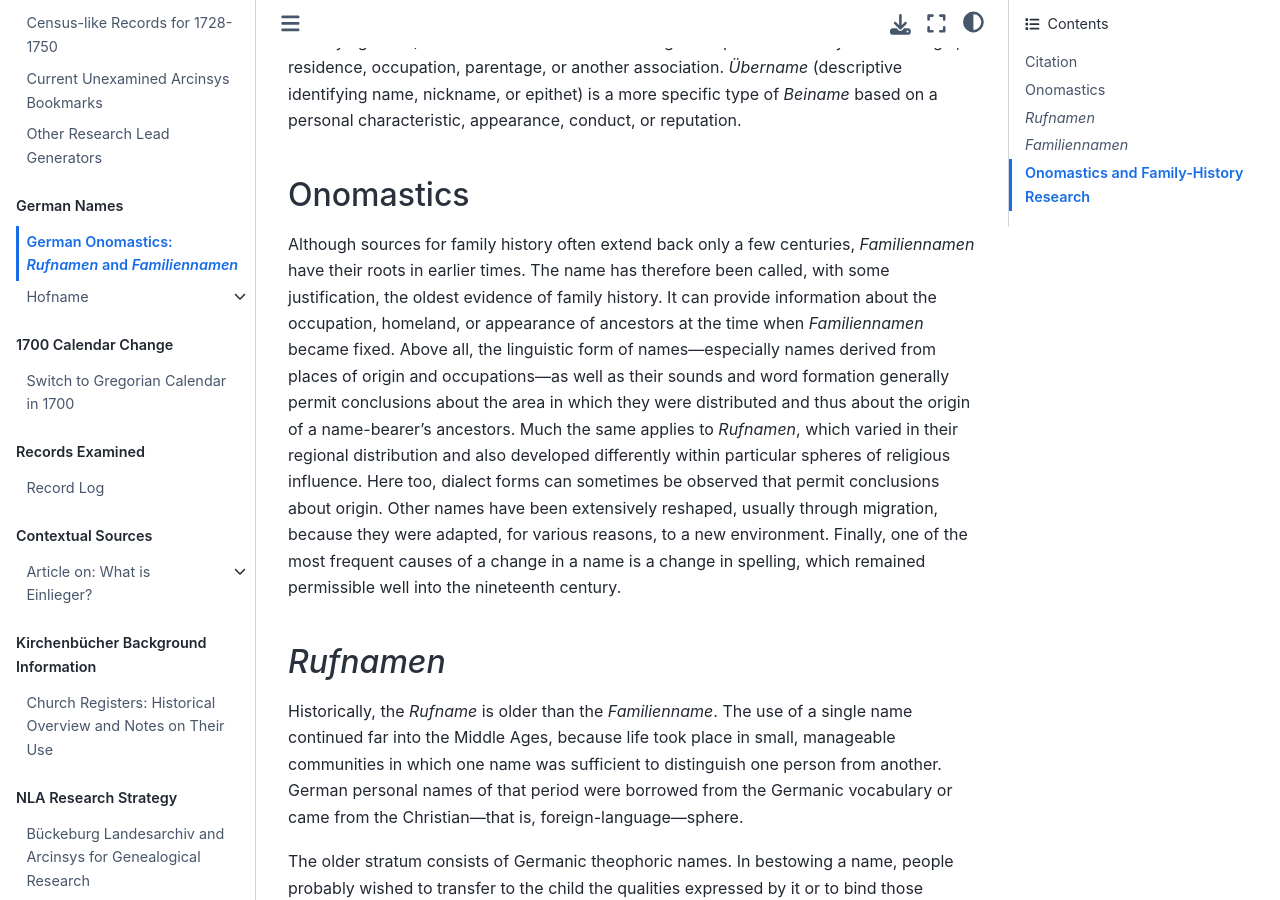
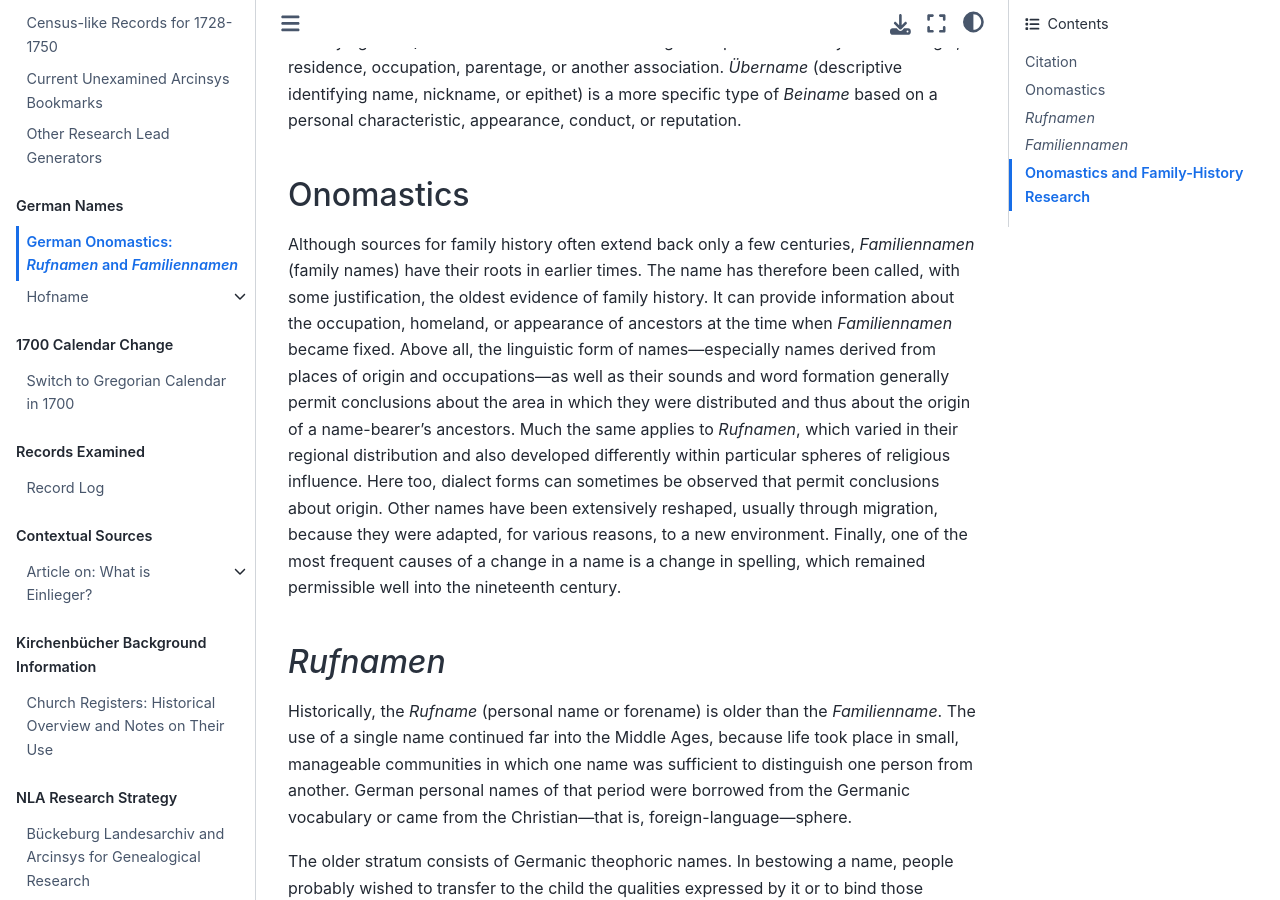
Before and after one commit to kurt-krueckeberg/sphinx-research, a Jupyter Book: the page built from names/Namenkunde.md, in a window 1280 px wide and 900 px high, scrolled down 437 px. Built offline with Jupyter Book 1.0.4 settings and Sphinx 7.4.7 and the Sphinx Book theme 1.1.4, drawn with Linux system fonts in a browser that asks for light colours; some of the changed text lies outside the part shown.

Commit message:
Update files

```diff
--- a/names/Namenkunde.md
+++ b/names/Namenkunde.md
@@ -21,7 +21,7 @@ on a personal characteristic, appearance, conduct, or reputation.
 ## Onomastics
 
 Although sources for family history often extend back only a few
-centuries, *Familiennamen* have their roots in earlier times. The name
+centuries, *Familiennamen* (family names) have their roots in earlier times. The name
 has therefore been called, with some justification, the oldest evidence
 of family history. It can provide information about the occupation,
 homeland, or appearance of ancestors at the time when *Familiennamen*
@@ -40,7 +40,7 @@ which remained permissible well into the nineteenth century.
 
 ## *Rufnamen*
 
-Historically, the *Rufname* is older than the *Familienname*. The use of
+Historically, the *Rufname* (personal name or forename) is older than the *Familienname*. The use of
 a single name continued far into the Middle Ages, because life took
 place in small, manageable communities in which one name was sufficient
 to distinguish one person from another. German personal names of that
@@ -180,7 +180,7 @@ Hadubrant, Hiltibrantes sunu. There were also special clan names,
 particularly among ruling families; among other things, the *Rufname* of
 an ancestor was used for this purpose.
 
-Alongside patronymics and clan names there were *Beinamen*, which must
+Alongside patronymics and clan names there were *Beinamen* (additional identifying names), which must
 not be equated with *Familiennamen* despite their similarities.
 *Rufnamen* themselves can be documented as *Beinamen*. Some *Beinamen*
 indicate origin or descent; others identify a place of residence. They
```
